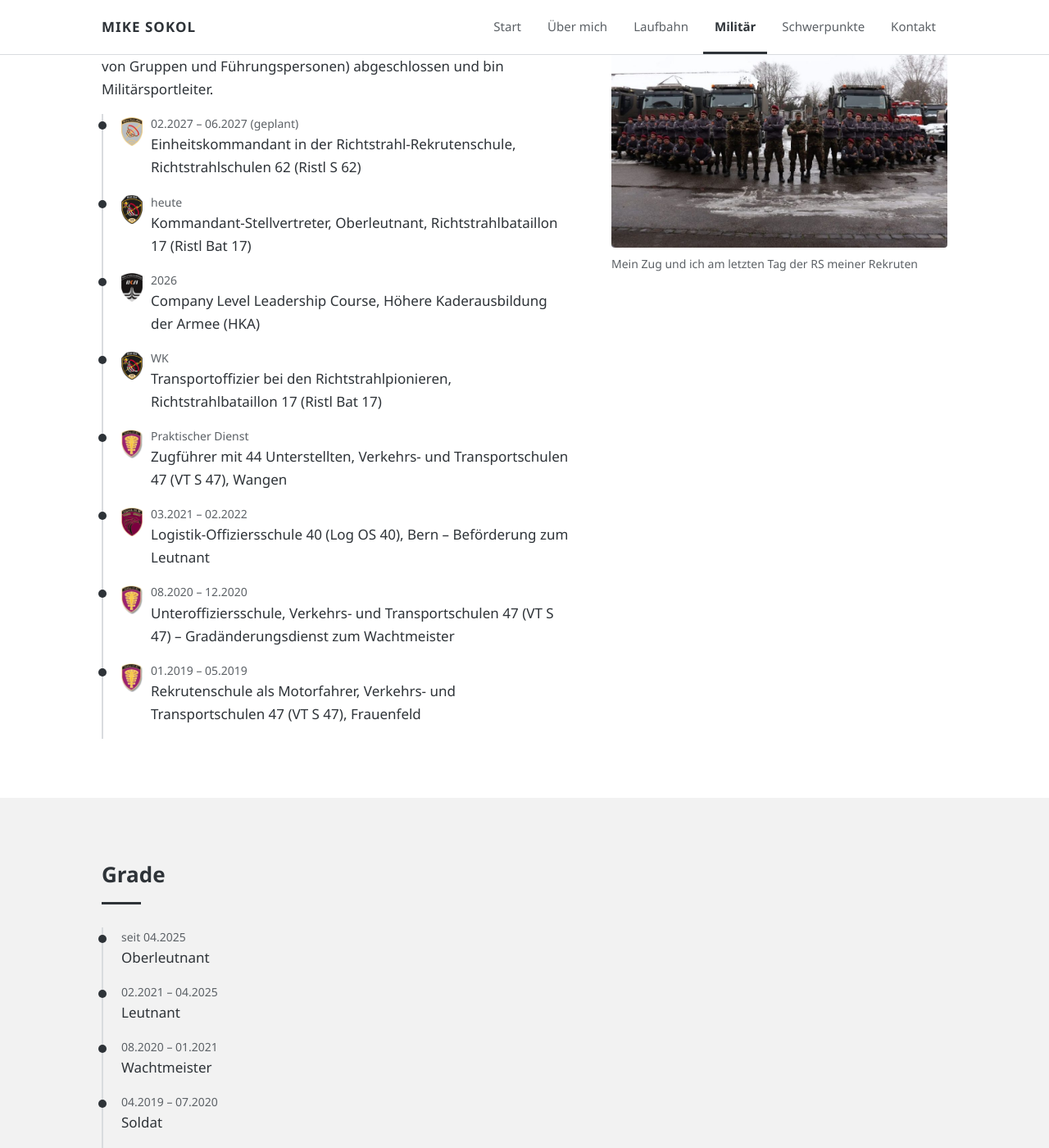
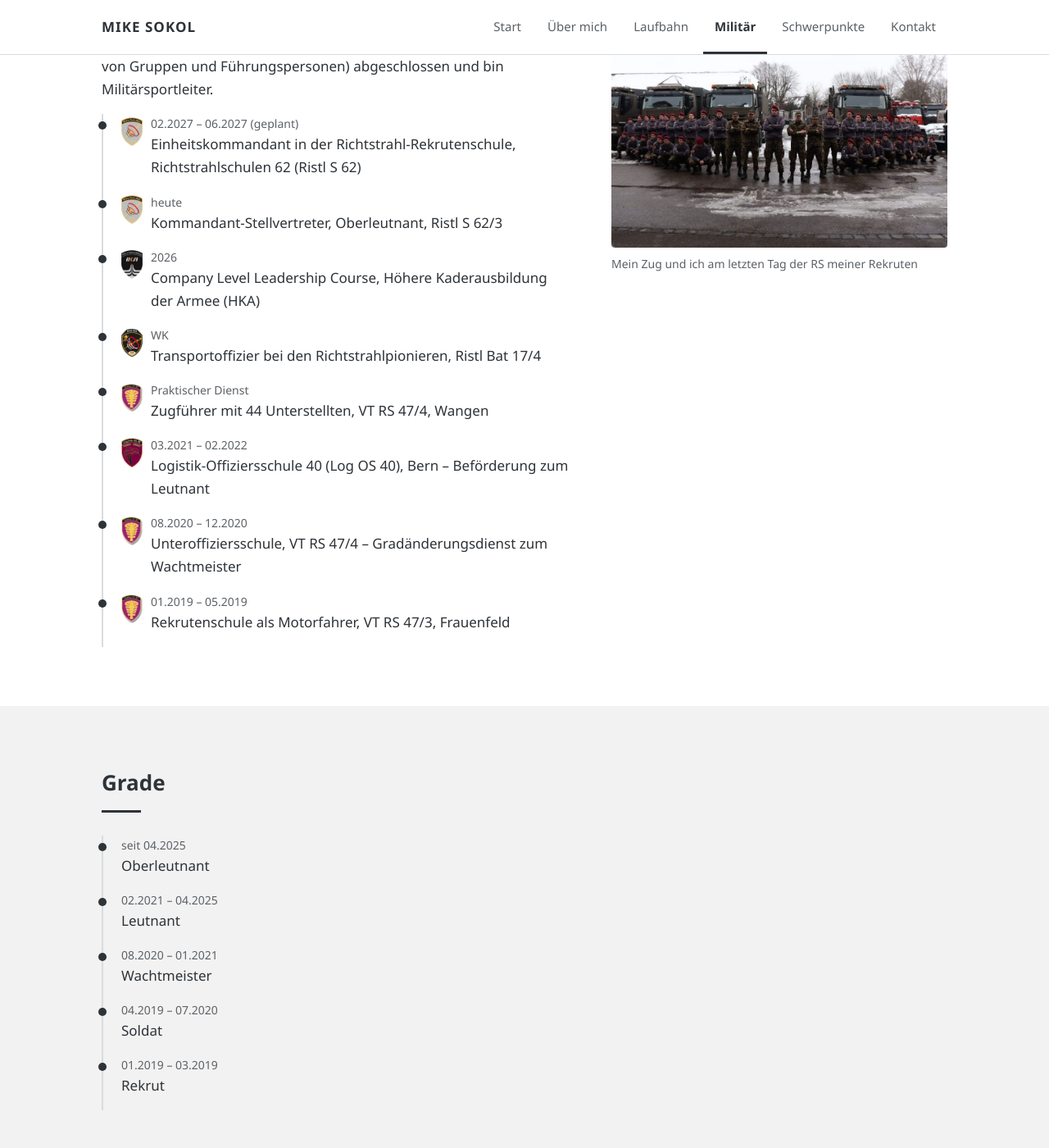
Before and after one commit to Mykey1835/mikesokol-website, a Jekyll site: the page built from _seiten/militaer.md, in a window 1280 px wide and 1400 px high, scrolled down 786 px. Shown: the whole window at 82% size. Built offline with Jekyll 4.4.1, drawn with Linux system fonts in a browser that asks for light colours.

Commit message:
Militär: Kompanien bei RS, UOS, Zugführer und WK ergänzt
Co-Authored-By: Claude Opus 5.5 <noreply@anthropic.com>
Claude-Session: https://claude.ai/code/session_011hthjTAR8etBM2R6qATUor

```diff
--- a/_seiten/militaer.md
+++ b/_seiten/militaer.md
@@ -18,25 +18,25 @@ abschnitte:
         text: Einheitskommandant in der Richtstrahl-Rekrutenschule, Richtstrahlschulen 62 (Ristl S 62)
         wappen: /img/wappen/ristl_s62.png
       - zeit: "heute"
-        text: Kommandant-Stellvertreter, Oberleutnant, Richtstrahlbataillon 17 (Ristl Bat 17)
-        wappen: /img/wappen/ristl_bat17.png
+        text: Kommandant-Stellvertreter, Oberleutnant, Ristl S 62/3
+        wappen: /img/wappen/ristl_s62.png
       - zeit: "2026"
         text: Company Level Leadership Course, Höhere Kaderausbildung der Armee (HKA)
         wappen: /img/wappen/hka.png
       - zeit: "WK"
-        text: Transportoffizier bei den Richtstrahlpionieren, Richtstrahlbataillon 17 (Ristl Bat 17)
+        text: Transportoffizier bei den Richtstrahlpionieren, Ristl Bat 17/4
         wappen: /img/wappen/ristl_bat17.png
       - zeit: "Praktischer Dienst"
-        text: Zugführer mit 44 Unterstellten, Verkehrs- und Transportschulen 47 (VT S 47), Wangen
+        text: Zugführer mit 44 Unterstellten, VT RS 47/4, Wangen
         wappen: /img/wappen/ct47.png
       - zeit: "03.2021 – 02.2022"
         text: Logistik-Offiziersschule 40 (Log OS 40), Bern – Beförderung zum Leutnant
         wappen: /img/wappen/log_os40.png
       - zeit: "08.2020 – 12.2020"
-        text: Unteroffiziersschule, Verkehrs- und Transportschulen 47 (VT S 47) – Gradänderungsdienst zum Wachtmeister
+        text: Unteroffiziersschule, VT RS 47/4 – Gradänderungsdienst zum Wachtmeister
         wappen: /img/wappen/ct47.png
       - zeit: "01.2019 – 05.2019"
-        text: Rekrutenschule als Motorfahrer, Verkehrs- und Transportschulen 47 (VT S 47), Frauenfeld
+        text: Rekrutenschule als Motorfahrer, VT RS 47/3, Frauenfeld
         wappen: /img/wappen/ct47.png
     bild: /img/marsch.jpg
     bild_text: Meine Klasse der Offiziersschule auf dem 100-km-Marsch – die ersten 50 km durfte ich die Karte lesen.
```
